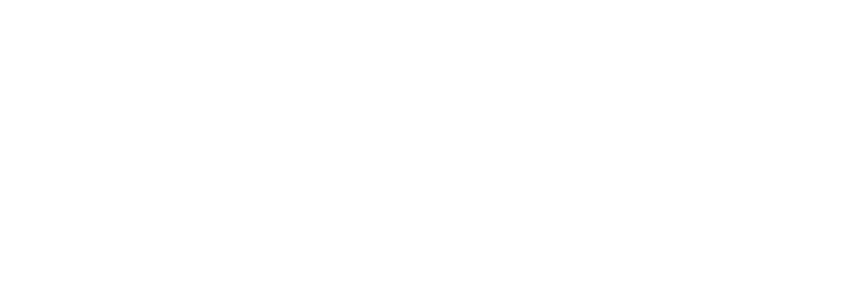
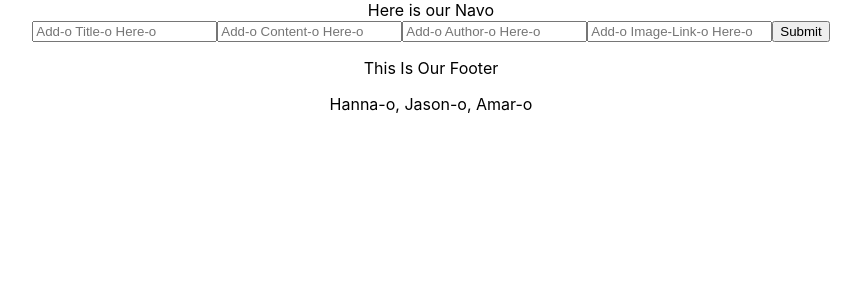
Before and after one commit to amarp86/full-stack-exercise, a React (Create React App) app in the folder client/: page /add in a window 1280 px wide. Shown: the top 300 px of the page, without its empty margins (209-1070 px from the left). Built offline with nearby package versions, Linux system fonts and the light colour scheme.

Commit message:
lunch time push and also form works

```diff
--- a/client/src/App.js
+++ b/client/src/App.js
@@ -2,6 +2,7 @@ import "./App.css";
 import { Route, Switch } from "react-router-dom";
 import Home from "./screens/Home.jsx";
 import Detail from "./screens/Detail.jsx";
+import Add from "./screens/Add.jsx";
 
 function App() {
   return (
@@ -9,7 +10,7 @@ function App() {
       <Switch>
         <Route exact path="/" component={Home} />
         <Route exact path="/posts/:id" component={Detail} />
-
+        <Route exact path="/add" component={Add} />
         {/* <Route exact path="/" component={Home} />
         <Route exact path="/products" component={Products} />
         <Route path="/add-product" component={ProductCreate} />
--- a/client/src/screens/Add.jsx
+++ b/client/src/screens/Add.jsx
@@ -0,0 +1,69 @@
+import Layout from "../components/shared/Layout";
+import { useState } from "react";
+import { createPost } from "../services/postsAxios";
+import { useHistory } from "react-router-dom";
+
+const Add = (props) => {
+  const history = useHistory();
+
+  const [post, setPost] = useState({
+    title: "",
+    content: "",
+    imgURL: "",
+    author: "",
+  });
+
+  const handleSubmit = async (e) => {
+    e.preventDefault();
+    await createPost(post);
+    history.push("/");
+  };
+
+  const handleChange = (e) => {
+    const { name, value } = e.target;
+    setPost({
+      ...post,
+      [name]: value,
+    });
+  };
+
+  return (
+    <Layout>
+      <div className="add-div">
+        <form className="el-formo" onSubmit={handleSubmit}>
+          <input
+            type="text"
+            placeholder="Add-o Title-o Here-o"
+            value={post.title}
+            name="title"
+            onChange={handleChange}
+          />
+          <input
+            type="text"
+            placeholder="Add-o Content-o Here-o"
+            value={post.content}
+            name="content"
+            onChange={handleChange}
+          />
+          <input
+            type="text"
+            placeholder="Add-o Author-o Here-o"
+            value={post.author}
+            name="author"
+            onChange={handleChange}
+          />
+          <input
+            type="text"
+            placeholder="Add-o Image-Link-o Here-o"
+            value={post.imgURL}
+            name="imgURL"
+            onChange={handleChange}
+          />
+          <input type="submit" />
+        </form>
+      </div>
+    </Layout>
+  );
+};
+
+export default Add;
```
